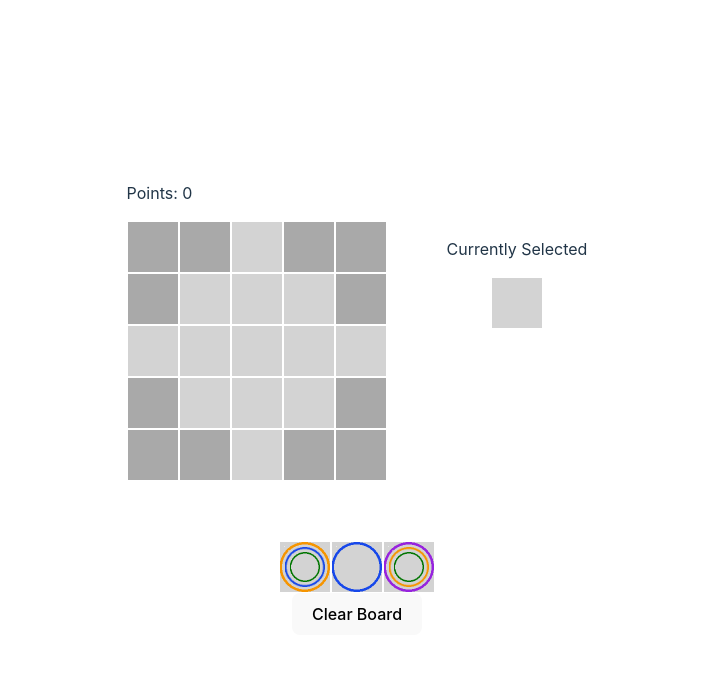
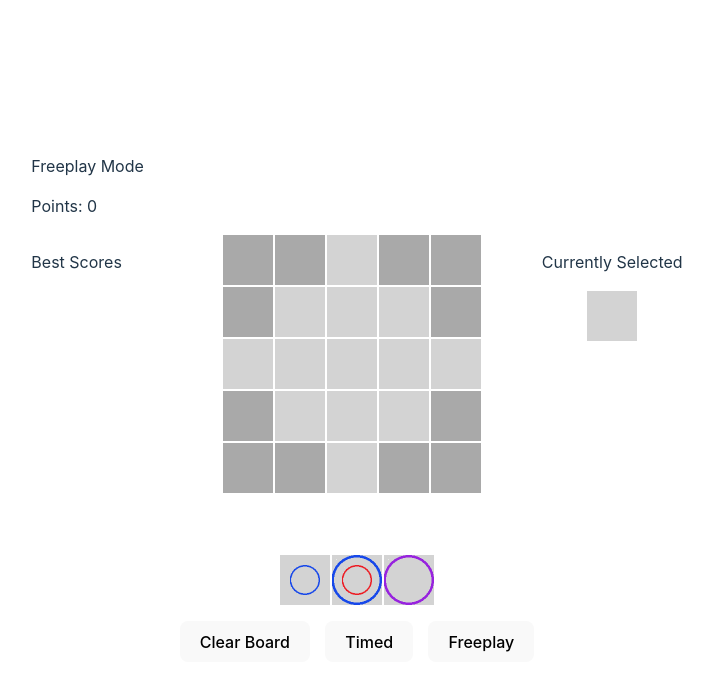
Before and after one commit to daria-lev/3-rings-game, a React (Vite) app in the folder ringsgame/: page / in a window 1280 px wide. Shown: the top 690 px of the page, without its empty margins (283-996 px from the left). Built offline with nearby package versions, Linux system fonts and the light colour scheme.

Commit message:
timed mode, best scores implemented

```diff
--- a/ringsgame/src/App.css
+++ b/ringsgame/src/App.css
@@ -14,6 +14,10 @@
 .selBox {
   margin-left: 60px;
   /* width:35%; */
+}
+
+.bestBox {
+  margin-right: 100px;
 }
 
 .trayBox {
--- a/ringsgame/src/App.jsx
+++ b/ringsgame/src/App.jsx
@@ -1,4 +1,4 @@
-import { useState } from 'react'
+import { useState, useEffect } from 'react'
 import reactLogo from './assets/react.svg'
 import viteLogo from '/vite.svg'
 import './App.css'
@@ -9,9 +9,34 @@ function App() {
   const [count, setCount] = useState(0)
   const [board, setBoard] = useState(defaultBoard())
   const [curSelected, setSelected] = useState([null,null,null]) // biggest to smallest
-  const [selectedID, setSelID] = useState(null)
+  const [timer, setTime] = useState(-1)
   const [clear, setClear] = useState(false)
+  const [bestScores, setBest] = useState([])
   const directions = [[-1,-1], [-1,0], [-1,1], [0,-1]] // these and reverse these
+
+  useEffect(() => {
+      // console.log(props.clear)
+      if (timer === 0) {
+        updateBest()
+        console.log(bestScores)
+      } else if (timer > 0) {
+        let countdown = setInterval(() => {
+          setTime(timer-1)
+        }, 1000);
+
+        return () => {clearInterval(countdown)}
+      }
+    }, [timer]);
+
+  function updateBest() {
+    let newBest = [...bestScores]
+    newBest.push(count)
+    newBest.sort((a,b)=>b-a)
+    if (bestScores.length > 5) {
+      newBest = newBest.slice(0, 5)
+    }
+    setBest(newBest)
+  }
 
   function defaultBoard() {
     let b = []
@@ -52,8 +77,8 @@ function App() {
       }
       let newBoard = [...board]
       newBoard[i][j] = newRing
-      // console.log("set board")
-      let toClear = [] //check per non null color, set of colors checked? also check each ring individually
+      // also need to check for 3x in one spot
+      let toClear = []
       let color = curSelected[0]
       let seenColors = []
       for (let ringNum = 0; ringNum < 3; ringNum++) {
@@ -163,7 +188,7 @@ function App() {
         if (board[i][j] === null) {
           row.push(<button className='unusable'></button>)
         } else {
-          row.push(<Tile type={'board'} ring={board[i][j]} clicked={onBoardClick} id={[i,j]}></Tile>)
+          row.push(<Tile type={'board'} ring={board[i][j]} clicked={onBoardClick} id={[i,j]} time={timer}></Tile>)
         }
       }
       output.push(<div key={i}>{row}</div>)
@@ -179,12 +204,42 @@ function App() {
     //clearing = false
   }
 
+  function onTimedClick() {
+    setTime(60)
+    onClearClick()
+  }
+
+  function onFreeClick() {
+    setTime(-1)
+    onClearClick()
+  }
+
+  function showTime() {
+    if (timer === -1) {
+      return <p>Freeplay Mode</p>
+    } else {
+      return <p>Time Remaining: {timer}</p>
+    }
+  }
+
+  function showBest() {
+    const listItems = bestScores.map(score => <li>{score}</li>)
+    return (<div>
+      <p>Best Scores</p>
+      <ol>{listItems.slice(0,5)}</ol>
+    </div>)
+  }
+
   return (
     <>
     <div style={{textAlign: 'left'}}>
+      {showTime()}
       <p>Points: {count}</p>
     </div>
     <div className='parent'>
+      <div className='bestBox'>
+        {showBest()}
+      </div>
       <div className='boardBox'>
         {createBoard()}
       </div>
@@ -195,9 +250,14 @@ function App() {
 
     </div>
     <div className='trayBox'>
-      <Tray click={onTrayClick} selected={curSelected} clear={clear}></Tray>
+      <Tray click={onTrayClick} selected={curSelected} clear={clear} time={timer}></Tray>
     </div>
-    <button onClick={onClearClick}>Clear Board</button>
+    <div>
+      <button style={{marginTop: '15px'}} onClick={onClearClick}>Clear Board</button>
+      <button style={{marginTop: '15px', marginLeft:'15px'}} onClick={onTimedClick}>Timed</button>
+      <button style={{marginTop: '15px', marginLeft:'15px'}} onClick={onFreeClick}>Freeplay</button>
+    </div>
+
 
     </>
   )
--- a/ringsgame/src/Tile.jsx
+++ b/ringsgame/src/Tile.jsx
@@ -17,10 +17,12 @@ function Tile(props) {
   let inRing = "inner ring " + iClass;
 
   function onTileClick() {
-    if (props.type === "tray") {
-      props.clicked(props.ring, props.id)
-    } else {
-      props.clicked(props.id[0], props.id[1])
+    if (props.time !== 0) {
+      if (props.type === "tray") {
+        props.clicked(props.ring, props.id)
+      } else {
+        props.clicked(props.id[0], props.id[1])
+      }
     }
   }
 
--- a/ringsgame/src/Tray.jsx
+++ b/ringsgame/src/Tray.jsx
@@ -26,25 +26,34 @@ function Tray(props) {
     setID(id)
   }
 
-  function createRing() {
-    const vals = [randint(0,2), randint(0,2), randint(0,2)]
-    let ring = [null, null, null]
-    for (let i = 0; i < 3; i++) {
-      ring[vals[i]] = colors[randint(0, colors.length-1)]
+  function createRing() { //change logic, it's weird ->
+  //    pick 1-3 rand number of rings? if 3, fill all. if 1, pick spot. If 2, pick not spot
+    // const vals = [randint(0,2), randint(0,2), randint(0,2)]
+    // let ring = [null, null, null]
+    // for (let i = 0; i < 3; i++) {
+    //   ring[vals[i]] = colors[randint(0, colors.length-1)]
+    // }
+    // return ring
+    let numRings = randint(1,3)
+    let ring = []
+    if (numRings === 1) {
+      let isRing = randint(0,2)
+      for (let i = 0; i < 3; i++) {
+        if (i === isRing) {ring.push(colors[randint(0, colors.length-1)])}
+        else {ring.push(null)}
+      }
+    } else if (numRings === 2) {
+      let notRing = randint(0,2)
+      for (let i = 0; i < 3; i++) {
+        if (i !== notRing) {ring.push(colors[randint(0, colors.length-1)])}
+        else {ring.push(null)}
+      }
+    } else {
+      for (let i = 0; i < 3; i++) {
+        ring.push(colors[randint(0, colors.length-1)])
+      }
     }
-    //temp
-    // let ring = []
-    // for (let i = 0; i < 3; i++) {
-    //   if (randint(0,2) == 1) {
-    //     ring.push(colors[randint(0, colors.length-1)])
-    //   } else {
-    //     ring.push(null)
-    //   }
-    // }
     return ring
-    // let newRings = [...rings]
-    // newRings[selectedID] = ring
-    // setRings(newRings)
   }
 
   function randint(min, max) {
@@ -55,9 +64,9 @@ function Tray(props) {
 
   return (
     <div>
-      <Tile id={0} ring={rings[0]} type={"tray"} clicked={tileClicked}></Tile>
-      <Tile id={1} ring={rings[1]} type={"tray"} clicked={tileClicked}></Tile>
-      <Tile id={2} ring={rings[2]} type={"tray"} clicked={tileClicked}></Tile>
+      <Tile id={0} ring={rings[0]} type={"tray"} clicked={tileClicked} time={props.time}></Tile>
+      <Tile id={1} ring={rings[1]} type={"tray"} clicked={tileClicked} time={props.time}></Tile>
+      <Tile id={2} ring={rings[2]} type={"tray"} clicked={tileClicked} time={props.time}></Tile>
     </div>
   );
 }
```
